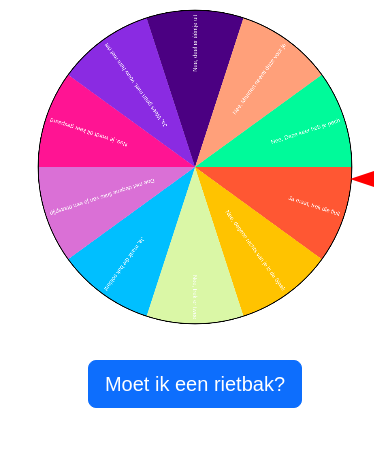
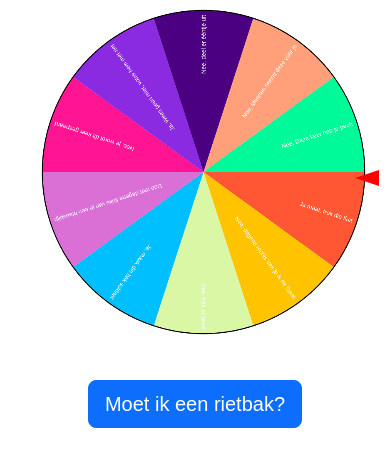
Before and after one commit to alexkeizer/moetikeenrietbak, a plain HTML site: page index.html in a window 390 px wide. Shown: the part 68-534 px from the top of the page. Drawn offline with nearby package versions, Linux system fonts and the light colour scheme.

Commit message:
Use vh/vw to make responsive, rather than bootstrap

```diff
--- a/index.html
+++ b/index.html
@@ -14,11 +14,9 @@
         <h1>Riet Ad Rad</h1>
 
         <div class="container">
-            <div class="row justify-content-center">
-                <div class="col-12 col-md-8 canvasContainer">
-                    <canvas id="wheelCanvas" width="800" height="800"></canvas>
-                    <div class="triangle"></div>
-                </div>
+            <div class="canvasContainer">
+                <canvas id="wheelCanvas" width="800" height="800"></canvas>
+                <div class="triangle"></div>
             </div>
             <div class="mt-4">
                 <button class="btn btn-lg btn-primary" id="spinnerButton" onclick="spinWheel()">
--- a/style.css
+++ b/style.css
@@ -12,7 +12,7 @@ body {
     width: 0;
     height: 0;
 
-    top: 50%;
+    top: 47%;
     right: 0;
 
     border-top: 8px solid transparent;
@@ -23,10 +23,13 @@ body {
 
 .canvasContainer {
     position: relative;
+    margin: auto;
+    width: min(70vh, 90vw);
+    height: min(70vh, 90vw);
 }
 
 #wheelCanvas {
-    width: 97%;
+    width: 95%;
 }
 
 #result {
```
